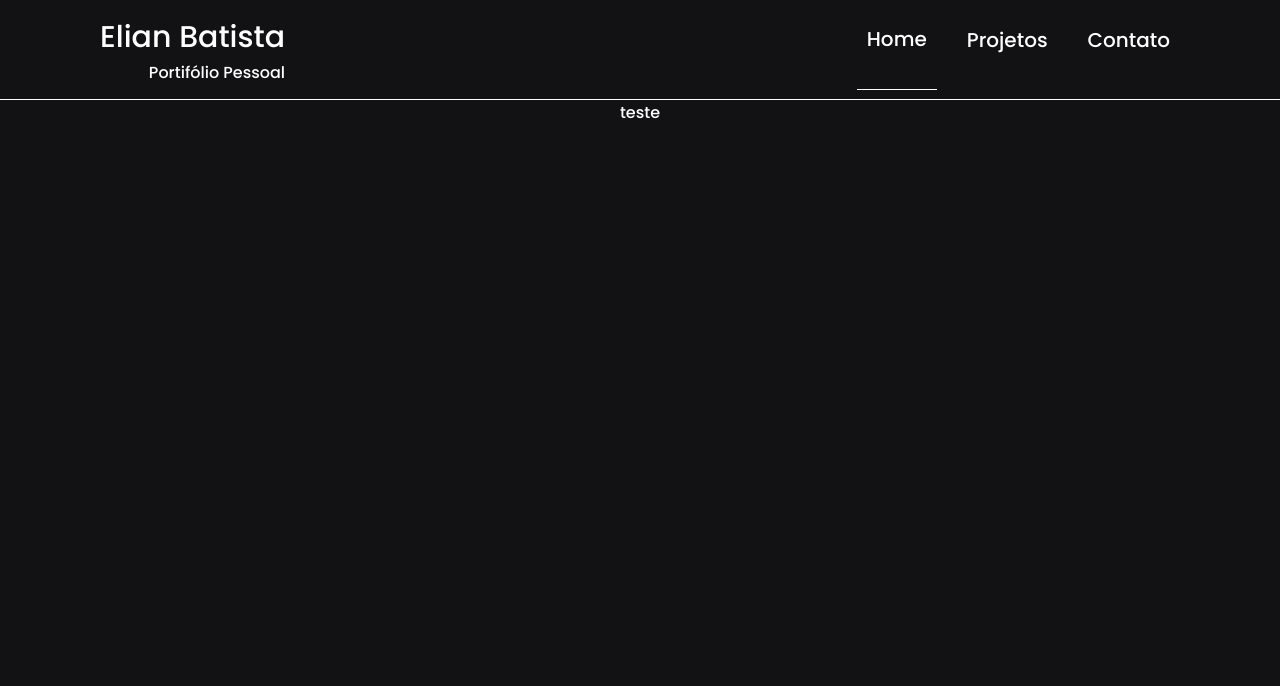
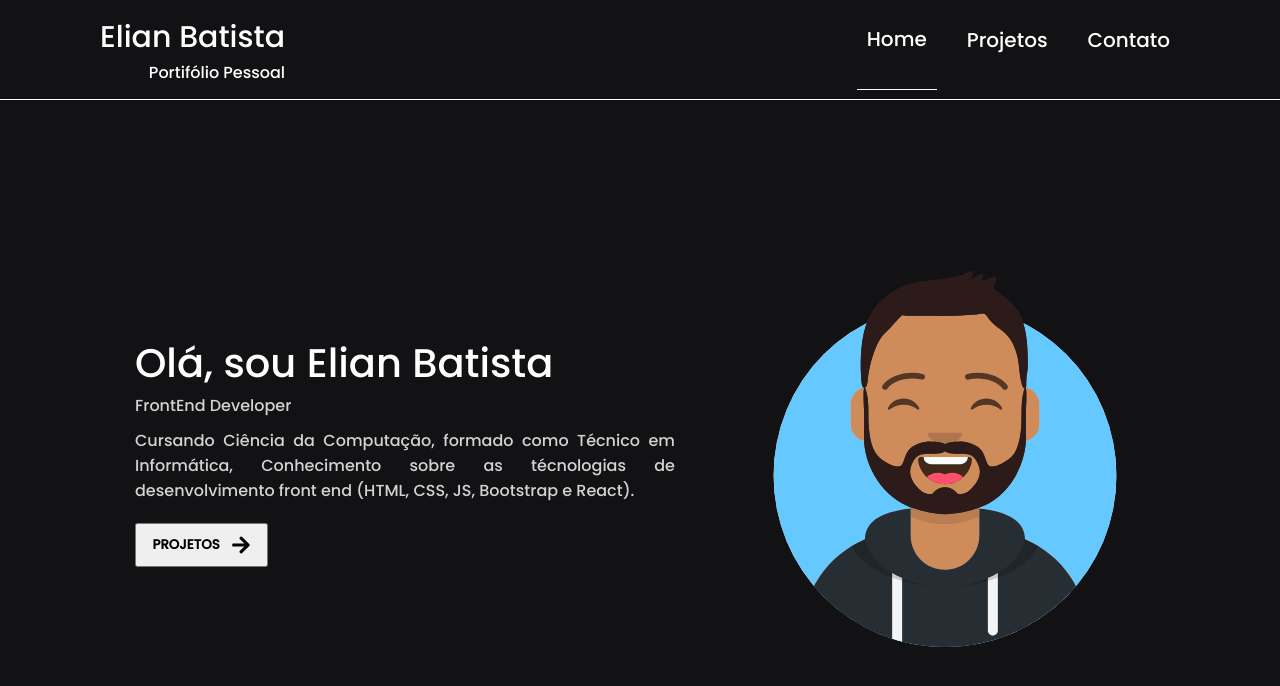
Before and after one commit to Elian-beep/basic-portfolio, a Next.js app: page / in a window 1280 px wide. Shown: the top 686 px of the page. Built offline with nearby package versions, Linux system fonts and the light colour scheme.

Commit message:
finalização da tela introdutória

```diff
--- a/components/Header/index.jsx
+++ b/components/Header/index.jsx
@@ -1,7 +1,7 @@
 import React, {useState} from "react";
 import { Ancora, CloseSidebar, Container, Content, ContentTitle, Menu, NavLinks, SubTitle, Title } from "./style";
 import { FaBars, FaTimes } from 'react-icons/fa';
-import Link from "next/link";
+import Link from "next/link";               //O link permite a navegação entre as rotas
 import { useRouter } from "next/router";
 
 export default function Header() {
--- a/src/pages/index.js
+++ b/src/pages/index.js
@@ -1,8 +1,31 @@
 import Head from 'next/head'
 import Image from 'next/image'
+import Link from 'next/link'
+import { FaArrowRight } from 'react-icons/fa';
+import { Container, Content, Function, Img, Infos, Intro, LinkProjects, Logo, Name } from '../../styles/indexStyle'
 
 export default function Home() {
   return (
-    <div>teste</div>
+    <Container>
+      <Content>
+
+        <Infos>
+          <Name>Olá, sou Elian Batista</Name>
+          <Function>FrontEnd Developer</Function>
+          <Intro>Cursando Ciência da Computação, formado como Técnico em Informática, Conhecimento sobre
+            as técnologias de desenvolvimento front end (HTML, CSS, JS, Bootstrap e React).
+          </Intro>
+
+          <Link href="projects">
+            <LinkProjects>PROJETOS <FaArrowRight /> </LinkProjects>
+          </Link>
+        </Infos>
+
+        <Logo>
+          <Img src='/images/Avatar-Elian.svg' />
+        </Logo>
+
+      </Content>
+    </Container>
   )
 }
--- /dev/null
+++ b/styles/indexStyle.js
@@ -0,0 +1,106 @@
+import styled from "styled-components";
+
+//Componente estilizado CONTAINER, que acolherá todos os outroa componentes
+export const Container = styled.div`
+    display: flex;
+    align-items: center;
+    justify-content: center;
+    height: calc(100vh - 100px); //**Irá ocupar 100vh da tela ignorando os 100px do header
+`;
+
+//Componente estilizado CONTENT, que controlará os elementos específicos dentro do CONTAINER
+export const Content = styled.div`
+    width: 1120px;
+    height: 100%;
+    justify-content: space-around;
+    display: flex;
+    align-items: center;
+    padding: 20px;
+
+    @media (max-width: 600px){ //**Se for menor que 600px
+        padding: 5px;
+    }
+
+    @media (max-width: 760px){ //**Se for menor que 760px
+        flex-direction: column-reverse; //**Organiza os elementos um abaixo do outro
+    }
+`;
+
+//Componente estilizado INFOS, que terá os elementos introdutórias
+export const Infos = styled.div`
+    text-align: start;
+    width: 50%; //**Vai ocupar a primeira metade da tela
+    display: grid; //**Seus elementos estarão organizados entre os blocos de colunas e linhas grid
+
+    @media(mas-width: 760px){ //**Se for menor que 760px
+        font-size: 25px;
+    }
+`;
+
+//Componente estilizado NAME, que terá o nome e saudação
+export const Name = styled.span`
+    font-size: 40px;
+    font-weight: 500;
+
+    @media(max-width: 760px){//**Se for menor que 760px
+        font-size: 25px;
+    }
+`;
+
+//Componente estilizado FUNCTION, que terá função (trabalho prestado)
+export const Function = styled.span`
+    color: lightgray;
+    margin-bottom: 10px;
+`;
+
+//Componente estilizado INTRO, Informações necessárias para o assunto do portifólio (menos o avatar)
+export const Intro = styled.span`
+    color: lightgray;
+    text-align: justify;
+
+    @media(max-width: 760px){
+        font-size: 15px;
+    }
+`;
+
+//Componente estilizado LINK-PROJECTS, Botão que direciona para a area de projetos no github
+export const LinkProjects = styled.button`
+    width: 10em;
+    padding: 10px;
+    display: flex;
+    justify-content: space-around; //**Entre o texto do btn e o icon de seta
+    margin-top: 20px;
+    font-weight: bold;
+
+    svg{
+        font-size: 20px;
+    }
+`;
+
+//Componente estilizado LOGO, imagem do avatar
+export const Logo = styled.div`
+    width: 50% //**Vai ocupar a segunda metade da tela
+    display: flex;
+    align-items: center;
+    justify-content: center;
+
+    img{
+        width: 25em;
+        height: 25em;
+    }
+
+    @media(max-width: 760px){ //**Se for menor que 760px
+        width: 90%; //**Vai ocupar maior parte da primeira parte da tela
+    }
+
+    @media(max-width: 600px){ //**Se for menor que 600px
+
+        img{ //**Diminuir o tamnho da imagem
+            width: 18rem;
+            height: 18rem;
+        }
+
+    }
+`;
+
+export const Img = styled.img``;
```
Also changed, not shown: public/images/Avatar-Elian.svg (added).
